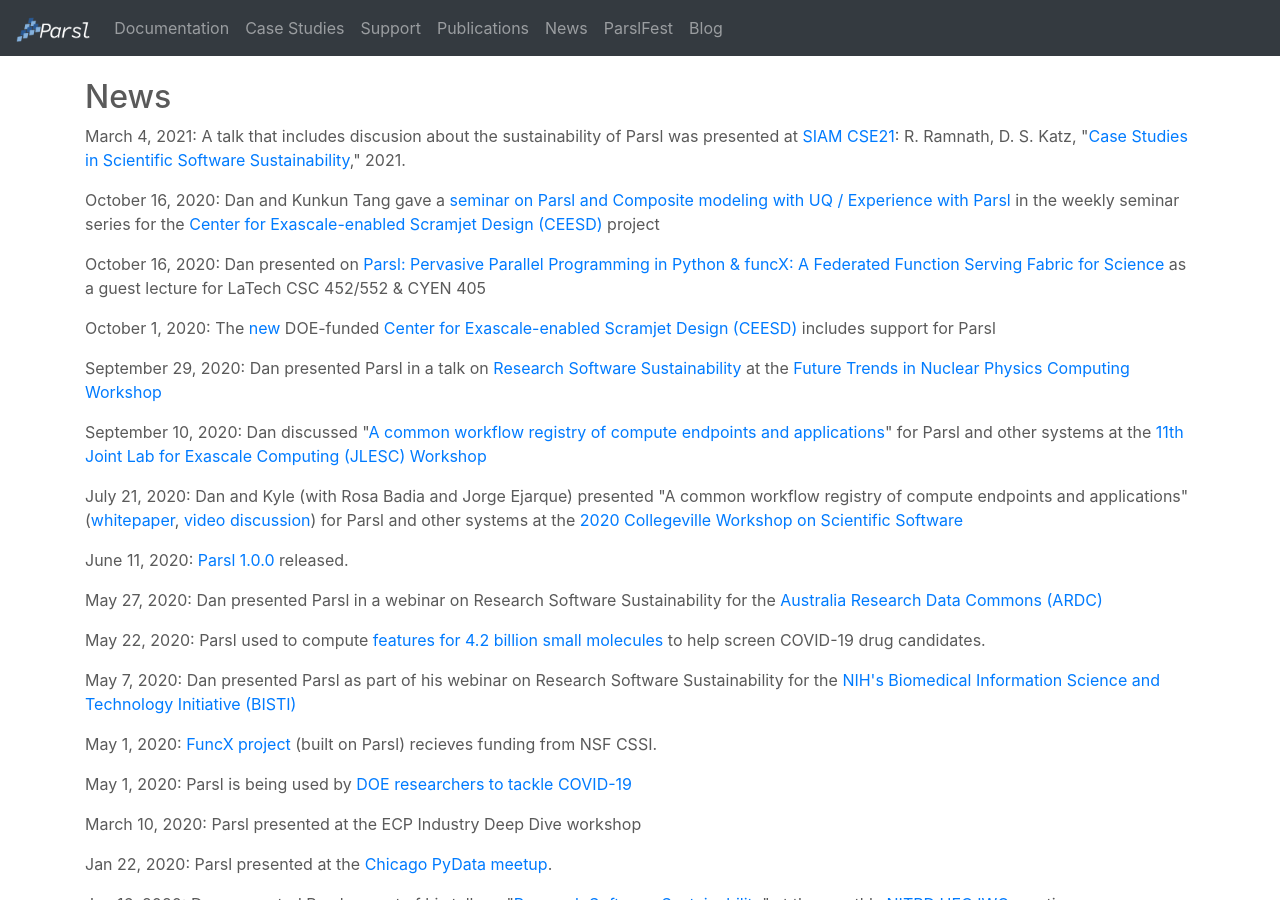
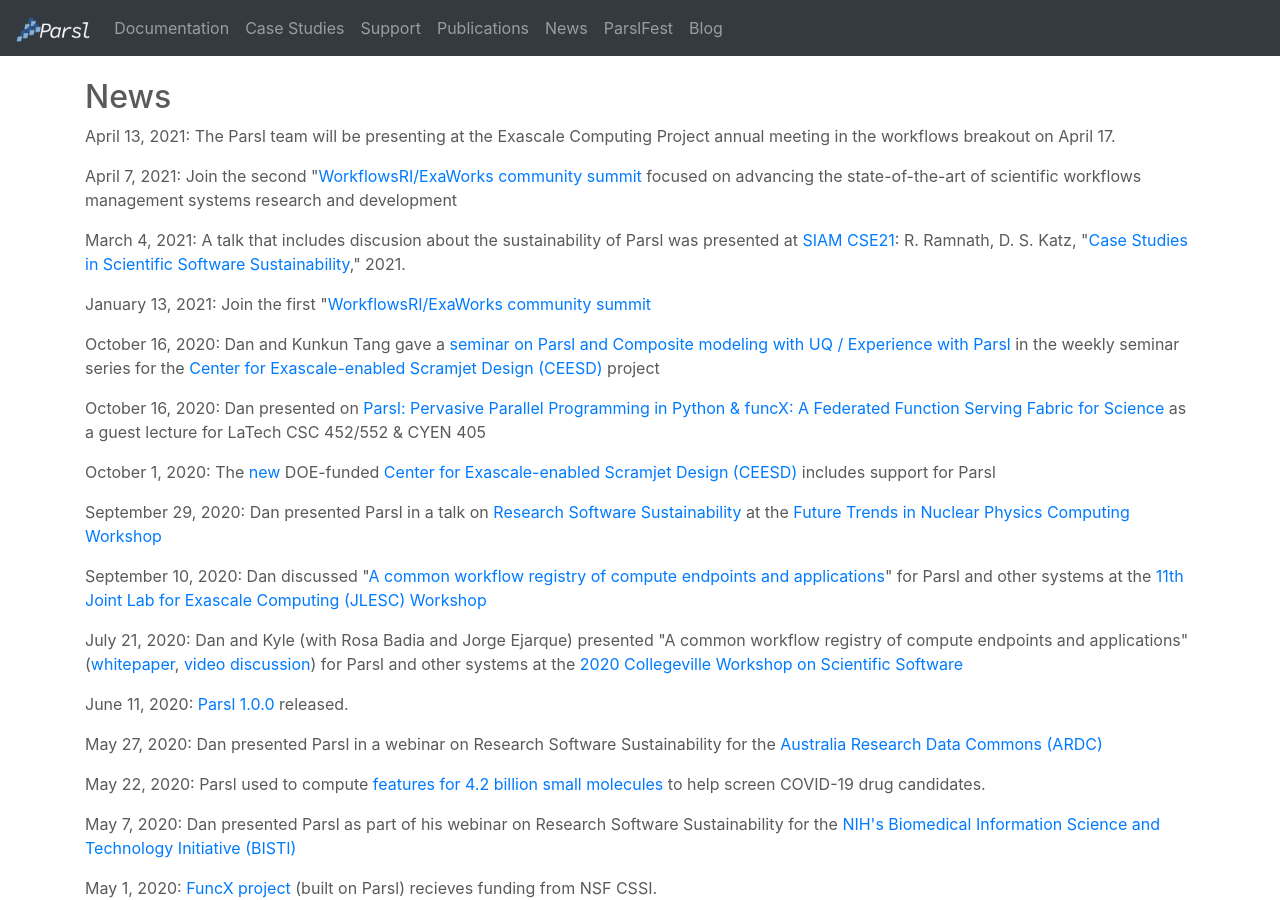
Before and after one commit to Parsl/parsl.github.io, a Jekyll site: the page built from news.html, in a window 1280 px wide and 900 px high. Built offline with Jekyll 4.4.1, drawn with Linux system fonts in a browser that asks for light colours.

Commit message:
Update news.html

```diff
--- a/news.html
+++ b/news.html
@@ -17,11 +17,29 @@
       </div>
       -->
 
+        <div class="news-info">
+        <p><span class="name">April 13, 2021:</span>
+         The Parsl team will be presenting at the Exascale Computing Project annual meeting in the workflows breakout on April 17.
+       </p>
+      </div>
+
+       <div class="news-info">
+        <p><span class="name">April 7, 2021:</span>
+         Join the second  "<a href="https://workflowsri.org/summits/community/">WorkflowsRI/ExaWorks community summit</a> focused on advancing the state-of-the-art of scientific workflows management systems research and development
+       </p>
+      </div>
+
        <div class="news-info">
         <p><span class="name">March 4, 2021:</span>
           A talk that includes discusion about the sustainability of Parsl was presented at <a href="https://www.siam.org/conferences/cm/conference/cse21">SIAM CSE21</a>:
           R. Ramnath, D. S. Katz,
           "<a href="https://doi.org/10.6084/m9.figshare.14153303.v2">Case Studies in Scientific Software Sustainability</a>," 2021.
+       </p>
+      </div>
+
+      <div class="news-info">
+        <p><span class="name">January 13, 2021:</span>
+         Join the first  "<a href="https://workflowsri.org/summits/community/">WorkflowsRI/ExaWorks community summit</a>
        </p>
       </div>
 
```
